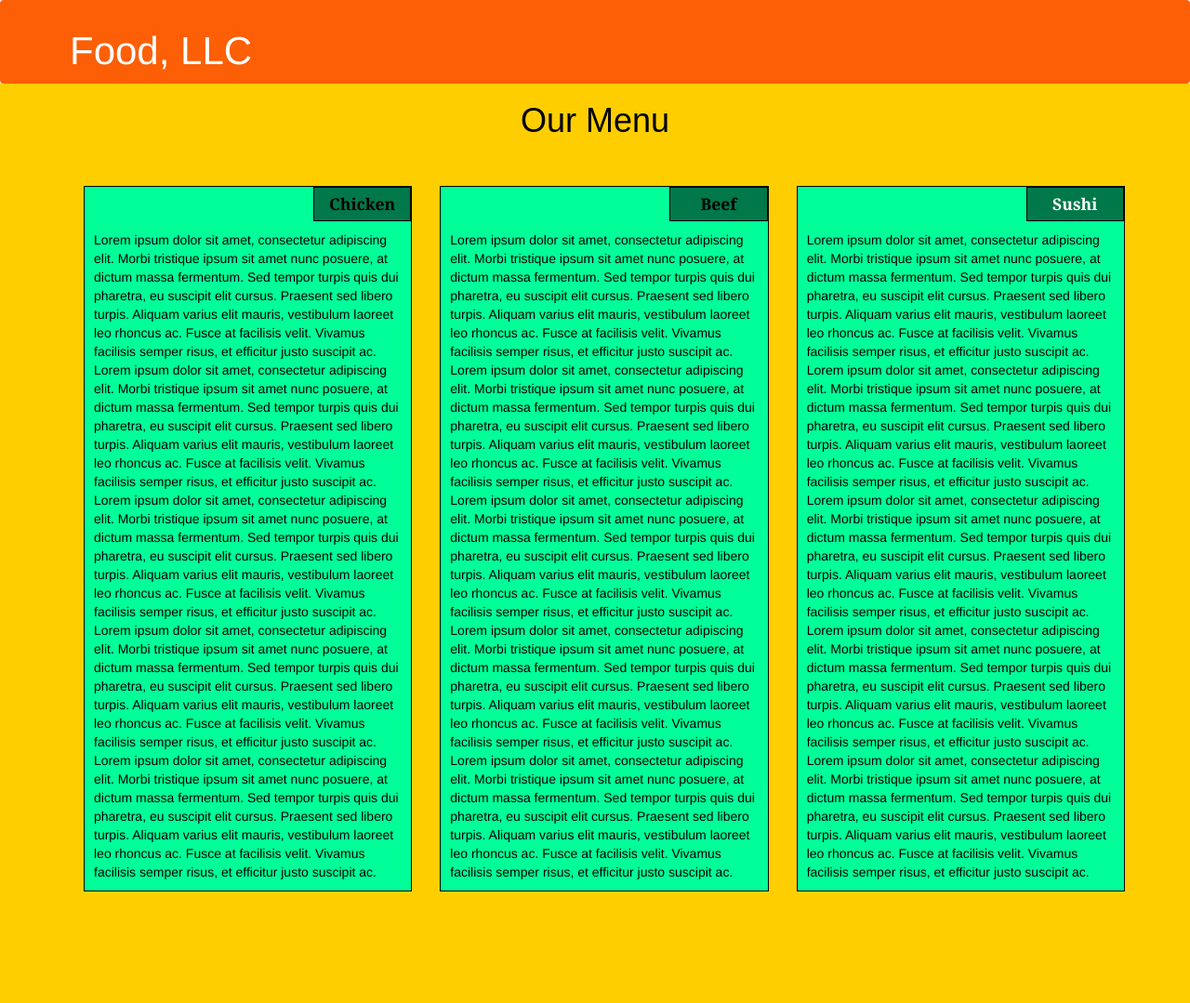
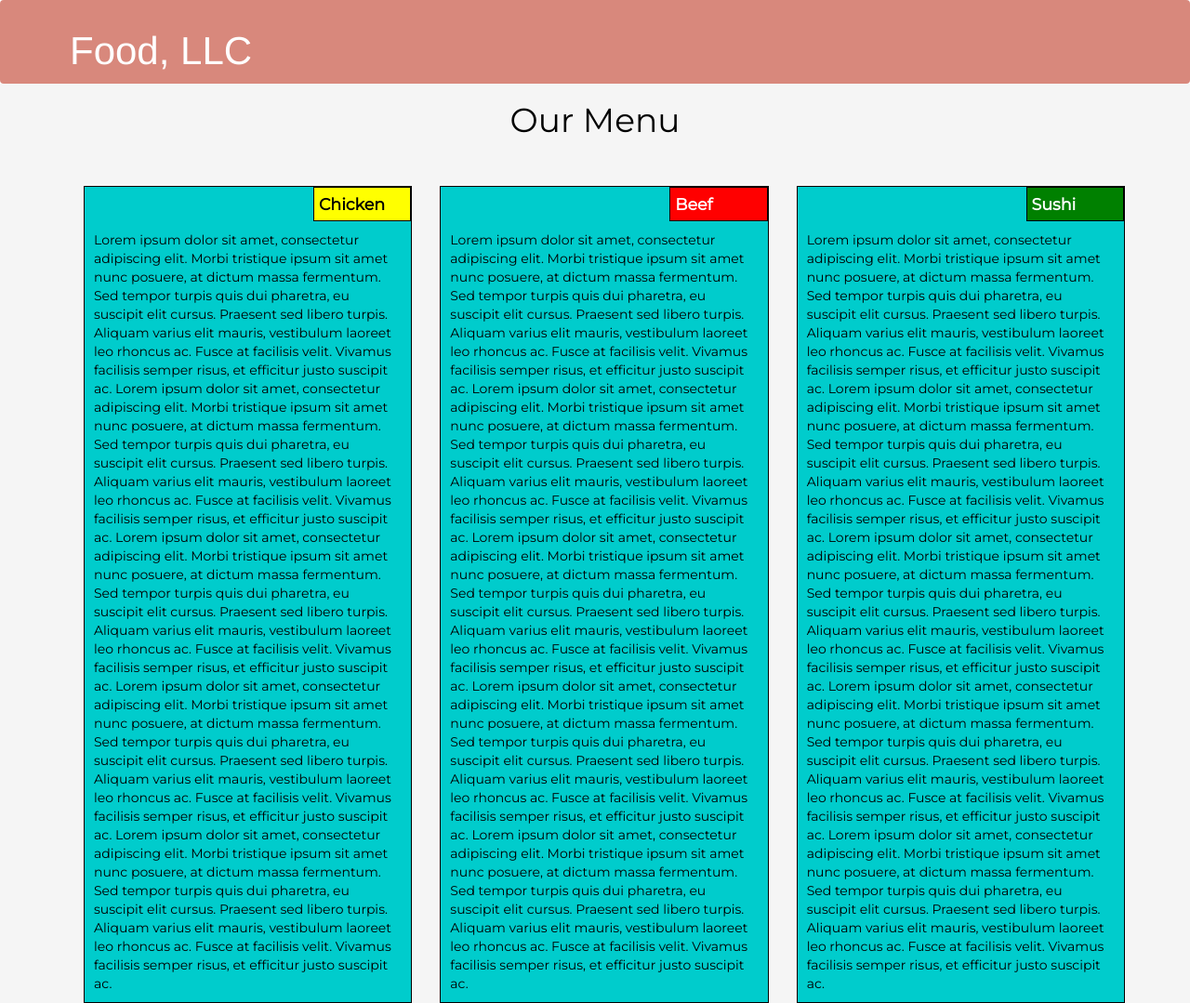
Before and after one commit to harunseker25/module3_cosing_assignment, a plain HTML site: page index.html in a window 1280 px wide. Shown: the whole page at 93% size. Before the commit the page ends 1009 px from the top, so only its background shows below. Drawn offline with nearby package versions, Linux system fonts and the light colour scheme; a script that the page names is missing.

Commit message:
Add files via upload

```diff
--- a/index.html
+++ b/index.html
@@ -1,10 +1,10 @@
-
 <!DOCTYPE html>
 <html>
 <head>
 	<meta charset="utf-8">
 	<meta name="viewport" content="width=device-width, initial-scale=1">
-	<link rel="stylesheet" href="https://maxcdn.bootstrapcdn.com/bootstrap/3.4.1/css/bootstrap.min.css">
+	<link href="https://fonts.googleapis.com/css?family=Montserrat&display=swap" rel="stylesheet">
+  <link rel="stylesheet" href="https://maxcdn.bootstrapcdn.com/bootstrap/3.4.1/css/bootstrap.min.css">
     <link rel="stylesheet" href="styles.css">
 	<title>Module 3 Solution</title>
 </head>
@@ -79,7 +79,6 @@
 	</div>
 	</div>
 
-
 	<script src="jquery-2.1.4.min.js"></script>
 	<script src="bootstrap.min.js"></script>
   	<script src="script.js"></script>
--- a/styles.css
+++ b/styles.css
@@ -3,12 +3,11 @@
 	box-sizing: border-box;
 }
 h1 {
-	font-family: Brushstroke, fantasy;
+	font-family: 'Montserrat', sans-serif;
 	color: #000000;
 }
 body {
-	background-image: url("background.jpg");
-	background-color: #FFCE00;
+	background-color:whitesmoke;
 }
 p {
 	padding: 10px;
@@ -24,52 +23,54 @@ p {
 }
 section {
 	border:	1px solid black;
-	background-color: #00FF99;
+	background-color: #00cccc;
 	width: 100%;
 	height: auto;
-	font-family: Helvetica;
+	font-family: 'Montserrat', sans-serif;
 	color: black;
 	position: relative;
 	overflow: auto;
 }
 #chicken {
 	border: 1px solid black;
-	text-align: center;
+	text-align: justify;
 	width: 30%;
 	margin-left: 70%;
-	font-family: Georgia,sans-serif;
+	font-family: 'Montserrat', sans-serif;
 	font-weight: bold;
 	font-size: 125%;
 	margin-bottom: 0;
 	margin-top: 0;
 	padding: 5px;
-	background-color: #007849;
+	background-color:yellow;
+  color: rgb(0, 0, 0);
 }
 
 #beef {
 	border: 1px solid black;
-	text-align: center;
+	text-align: justify;
 	width: 30%;
 	margin-left: 70%;
-	font-family: Georgia,sans-serif;
+	font-family: 'Montserrat', sans-serif;
 	font-weight: bold;
 	font-size: 125%;
 	margin-bottom: 0;
 	margin-top: 0;
 	padding: 5px;
-	background-color: #007849;
+	background-color: red;
+  color: white;
 }
 #sushi {
 	border: 1px solid black;
-	text-align: center;
+	text-align: justify;
 	width: 30%;
 	margin-left: 70%;
-	font-family: Georgia,sans-serif;
+	font-family: 'Montserrat', sans-serif;
 	font-weight: bold;
 	font-size: 125%;
 	margin-bottom: 0;
 	margin-top: 0;
-	background-color: #007849;
+	background-color:green;
 	color: white;
 	padding: 5px;
 }
@@ -92,7 +93,7 @@ section {
 }
 #header-nav {
   border: 0;
-  background-color: #FC5F06;
+  background-color: rgb(216, 136, 124);
   color: #FFFFFF;
 }
 .navbar-header button.navbar-toggle, .navbar-header .icon-bar {
```
